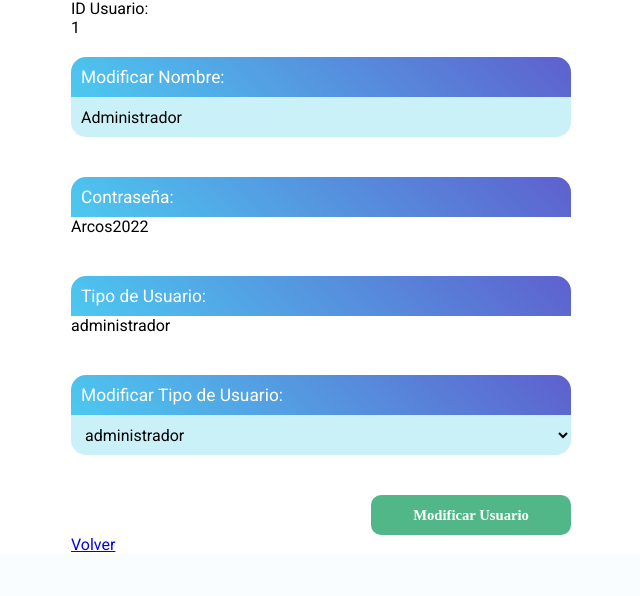
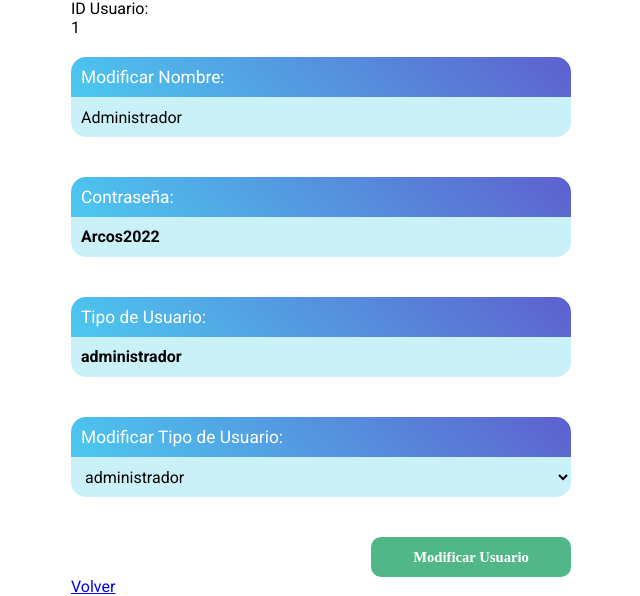
Before and after one commit to willrev/AplicativoAlmaBrows-main, a PHP site: page /controllers/usuarioController.php?accion=modificarUsuario&idUsuario=1 in a window 1280 px wide. Shown: the part 279-875 px from the top of the page, without its empty margins (319-959 px from the left). Before the commit the page ends 831 px from the top, so only its background shows below. Run offline with PHP 8.4, Linux system fonts and the light colour scheme; the visitor is signed in with stand-in values (Sample User, id 1); data comes from the database, SQL or seed files in the repository.

Commit message:
Arreglo en espaciado.

```diff
--- a/styles/usuario/create.css
+++ b/styles/usuario/create.css
@@ -81,6 +81,36 @@
 
 }
 
+/*Estilo para el
+campo de contraseña
+en el archivo :
+modify.php
+editar usuario */
+/********/
+/********/
+
+.div--form > h2{
+
+    height: 40px;
+    width: 500px;
+
+    box-sizing: border-box;
+
+    padding: 10px 10px;
+
+    background-color: #caf0f8;
+
+    border: none;
+
+    font-size: 12pt;
+
+    border-bottom-left-radius: 15px;
+    border-bottom-right-radius: 15px;
+
+    outline: none;
+
+}
+
 .div--form > select{
 
     height: 40px;
--- a/views/usuario/modify.php
+++ b/views/usuario/modify.php
@@ -32,7 +32,7 @@
                 <div class="div--form">
 
                     <label>Contraseña:</label>
-                    <p><?=$usuario->claveUsuario?></p>
+                    <h2><?=$usuario->claveUsuario?></h2>
                     <input type="text" name="claveUsuario"  id="claveUsuario" value="<?=$usuario->claveUsuario?>" hidden>
 
                 </div>
@@ -41,7 +41,7 @@
 
                     <label>Tipo de Usuario:</label>
 
-                    <?php
+                    <h2><?php
 
                         foreach($roles as $rol){
 
@@ -55,7 +55,7 @@
 
                         ?>
 
-                    </p>
+                    </h2>
 
                 </div>
 
```
